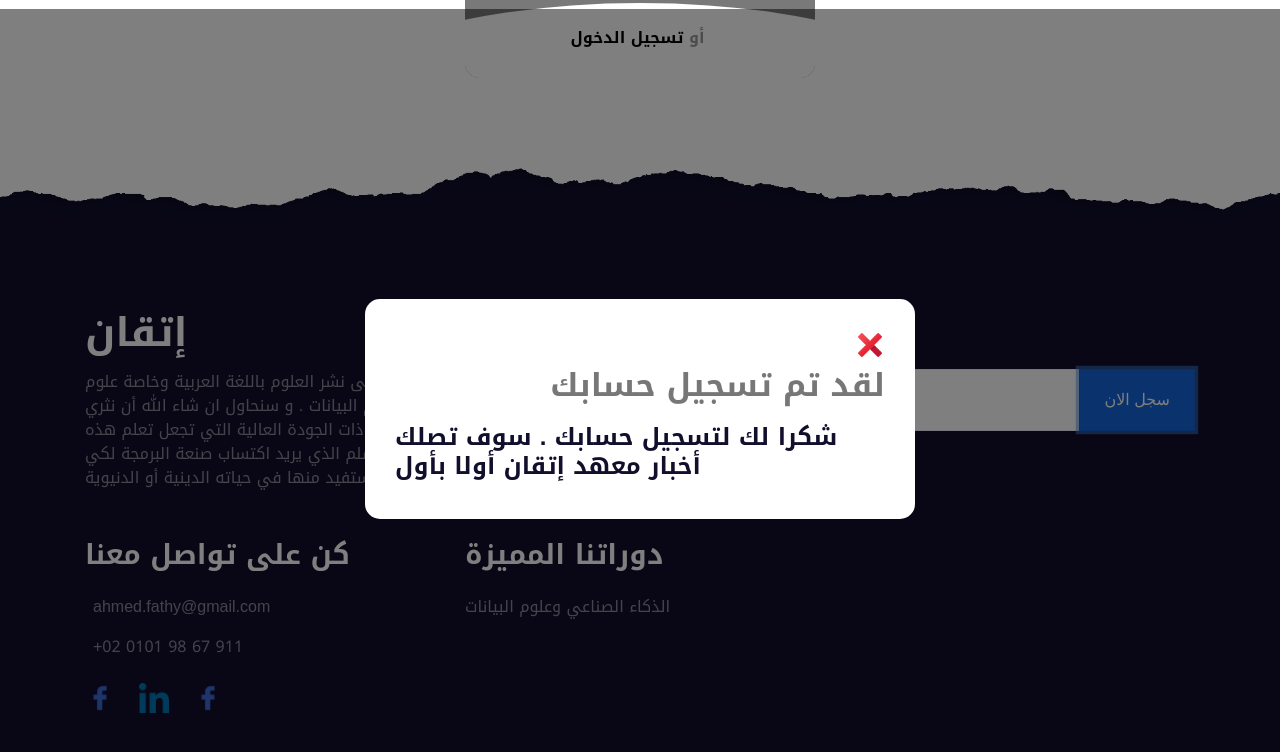
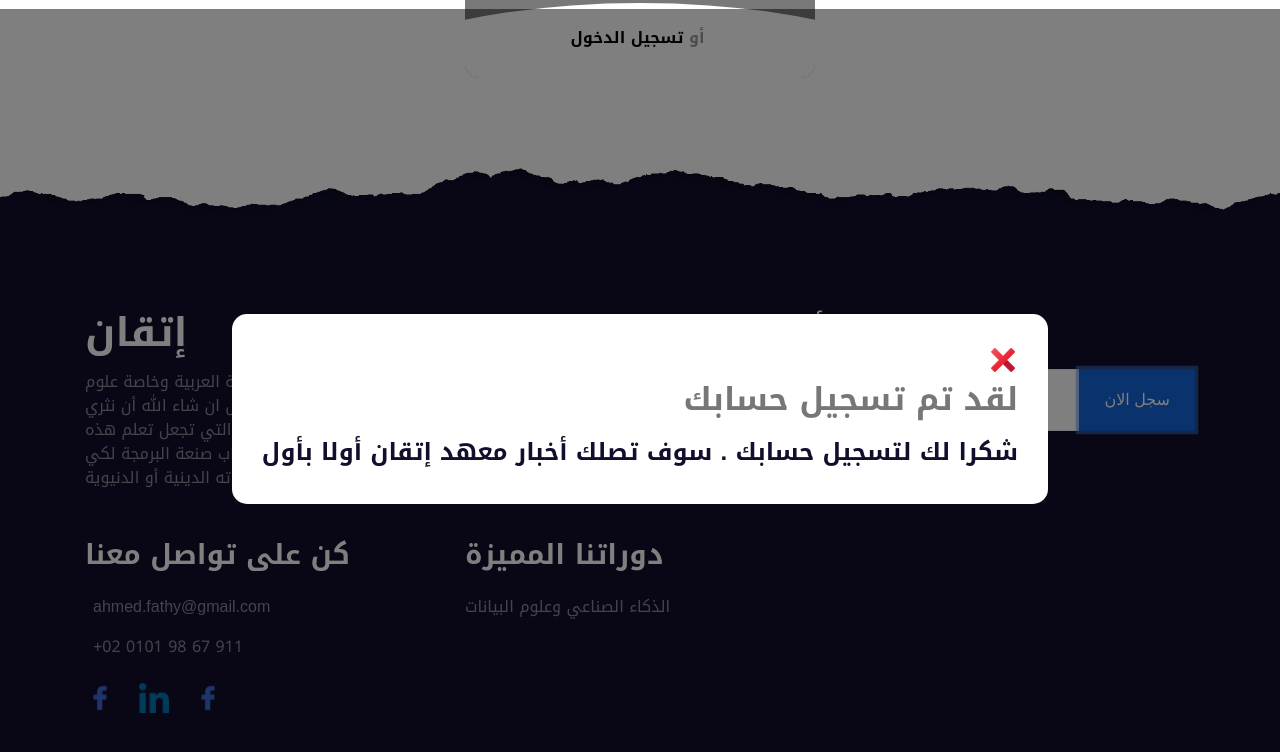
Before and after one commit to LibGdxEngine/ItqanNextjs, a Next.js app: page /login in a window 1280 px wide. Both pictures are taken after typing "name@example.com" into the empty fields and a click on the button "سجل الان". Shown: the part 589-1341 px from the top of the page. Built offline with nearby package versions, Linux system fonts and the light colour scheme; no server answers; grey boxes are pictures that could not be loaded.

Commit message:
fix modal width

```diff
--- a/components/Footer.js
+++ b/components/Footer.js
@@ -2,6 +2,8 @@ import {Fragment, useRef, useState} from "react";
 import Link from "next/link";
 import Image from "next/image";
 import Modal from "./tools/Modal";
+import facebookIcon from '../public/facebook.png';
+import linkedinIcon from '../public/linkedin.png';
 
 const Footer = (props) => {
     const [showModal, setShowModal] = useState(false);
@@ -74,8 +76,8 @@ const Footer = (props) => {
                         <p><i className="fa fa-phone-alt mr-2"></i>+02 0101 98 67 911</p>
                         {/*<p><i className="fa fa-envelope mr-2"></i>info@example.com</p>*/}
                         <div className="d-flex justify-content-start mt-4">
-                            <a className="text-white mr-4" href="#"><Image src={"./facebook.png"} alt={""} width={30} height={30} /></a>
-                            <a className="text-white mr-4" href="#"><Image src={"./linkedin.png"} alt={""} width={30} height={30} /></a>
+                            <a className="text-white mr-4" href="#"><Image src={facebookIcon} alt={""} width={30} height={30} /></a>
+                            <a className="text-white mr-4" href="#"><Image src={linkedinIcon} alt={""} width={30} height={30} /></a>
                             <a className="text-white mr-4" href="#"><Image src={"./facebook.png"} alt={""} width={30} height={30} /></a>
                             <a className="text-white" href="#"><i className="fab fa-2x fa-instagram"></i></a>
                         </div>
--- a/components/tools/Modal.js
+++ b/components/tools/Modal.js
@@ -61,10 +61,11 @@ const StyledModalHeader = styled.div`
 `;
 
 const StyledModal = styled.div`
-  z-index: 1;
+  z-index: 101;
   position: fixed;
   background: white;
-  width: 550px;
+  margin: 2rem;
+  width: auto;
   height: auto;
   border-radius: 15px;
   padding: 30px;
```
